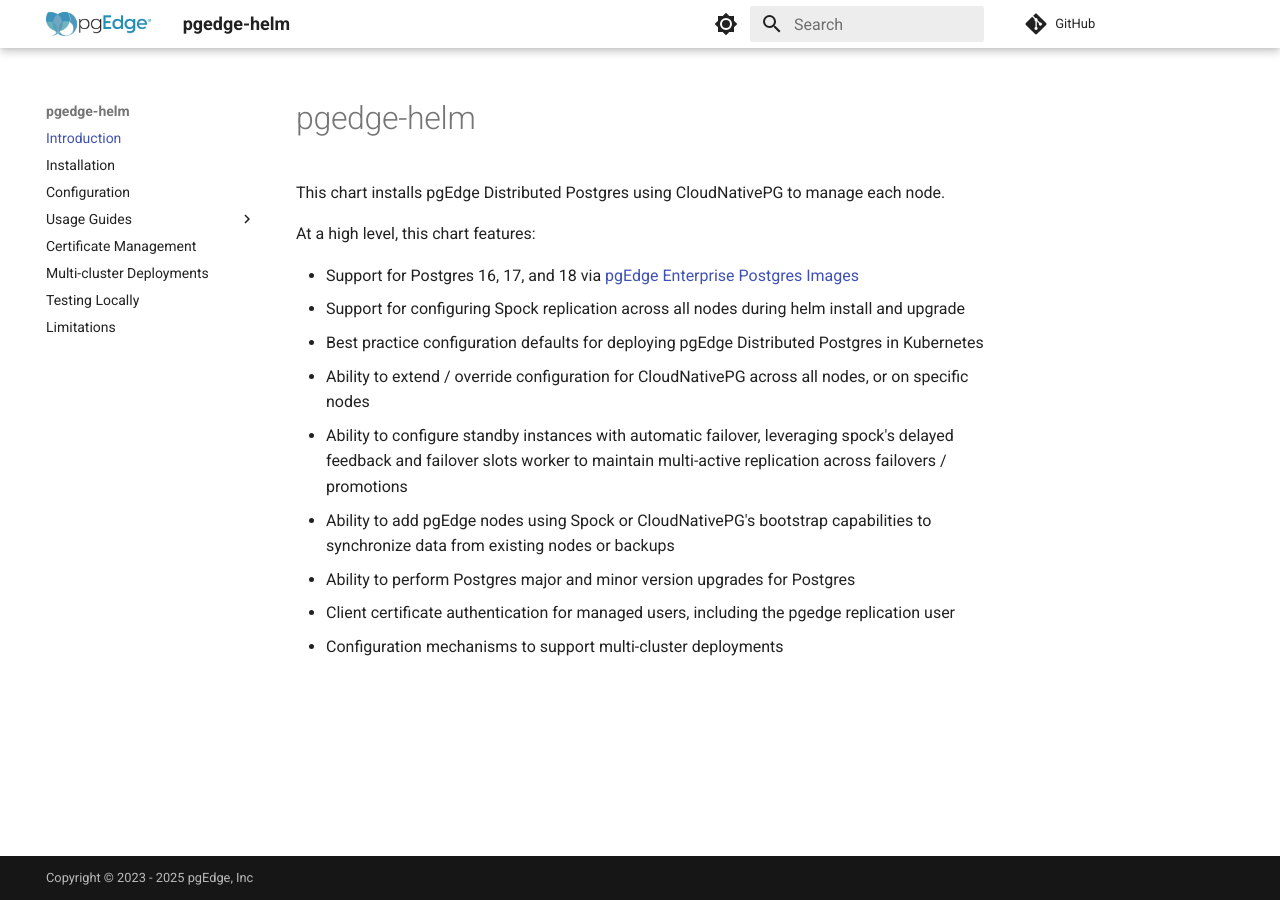
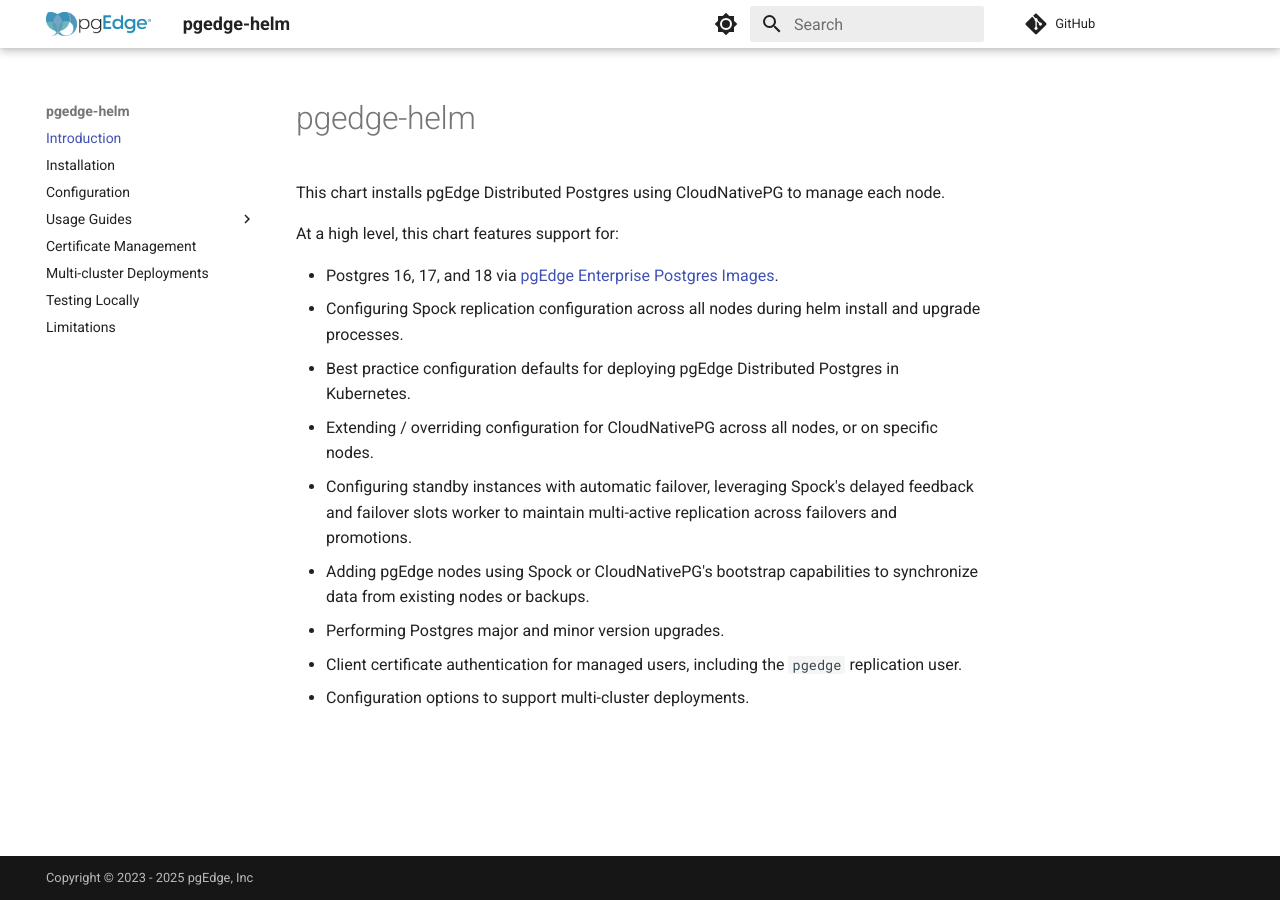
Before and after one commit to pgEdge/pgedge-helm, an MkDocs documentation site: the page built from docs/index.md, in a window 1280 px wide. Built offline with MkDocs 1.6.1 and Material for MkDocs 9.7.7, drawn with Linux system fonts in a browser that asks for light colours; comment, search, counter and statistics services are not loaded.

Commit message:
adjust features list

```diff
--- a/docs/index.md
+++ b/docs/index.md
@@ -2,14 +2,14 @@
 
 This chart installs pgEdge Distributed Postgres using CloudNativePG to manage each node.
 
-At a high level, this chart features:
+At a high level, this chart features support for:
 
-- Support for Postgres 16, 17, and 18 via [pgEdge Enterprise Postgres Images](https://github.com/pgEdge/postgres-images)
-- Support for configuring Spock replication across all nodes during helm install and upgrade
-- Best practice configuration defaults for deploying pgEdge Distributed Postgres in Kubernetes
-- Ability to extend / override configuration for CloudNativePG across all nodes, or on specific nodes
-- Ability to configure standby instances with automatic failover, leveraging spock's delayed feedback and failover slots worker to maintain multi-active replication across failovers / promotions
-- Ability to add pgEdge nodes using Spock or CloudNativePG's bootstrap capabilities to synchronize data from existing nodes or backups
-- Ability to perform Postgres major and minor version upgrades for Postgres
-- Client certificate authentication for managed users, including the pgedge replication user
-- Configuration mechanisms to support multi-cluster deployments
+- Postgres 16, 17, and 18 via [pgEdge Enterprise Postgres Images](https://github.com/pgEdge/postgres-images).
+- Configuring Spock replication configuration across all nodes during helm install and upgrade processes.
+- Best practice configuration defaults for deploying pgEdge Distributed Postgres in Kubernetes.
+- Extending / overriding configuration for CloudNativePG across all nodes, or on specific nodes.
+- Configuring standby instances with automatic failover, leveraging Spock's delayed feedback and failover slots worker to maintain multi-active replication across failovers and promotions.
+- Adding pgEdge nodes using Spock or CloudNativePG's bootstrap capabilities to synchronize data from existing nodes or backups.
+- Performing Postgres major and minor version upgrades.
+- Client certificate authentication for managed users, including the `pgedge` replication user.
+- Configuration options to support multi-cluster deployments.
```
Also changed, not shown: README.md (+10 -10 lines), 1 other file.
